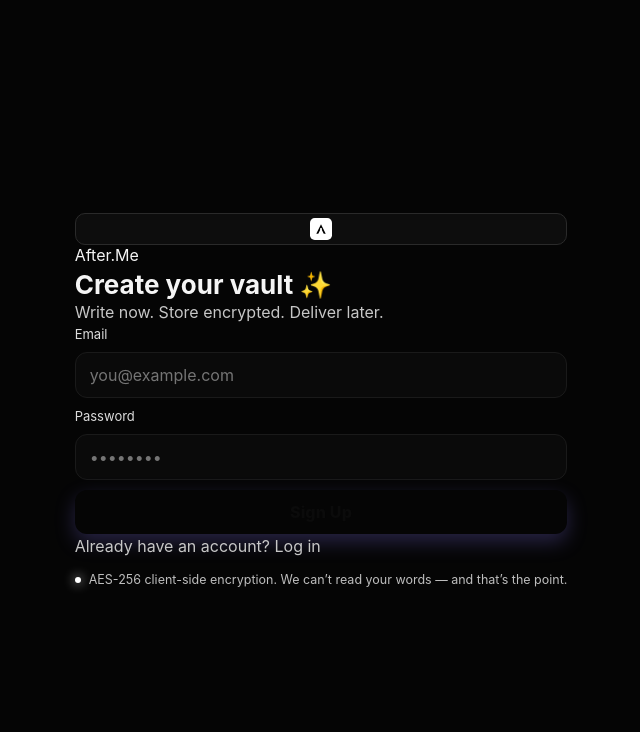
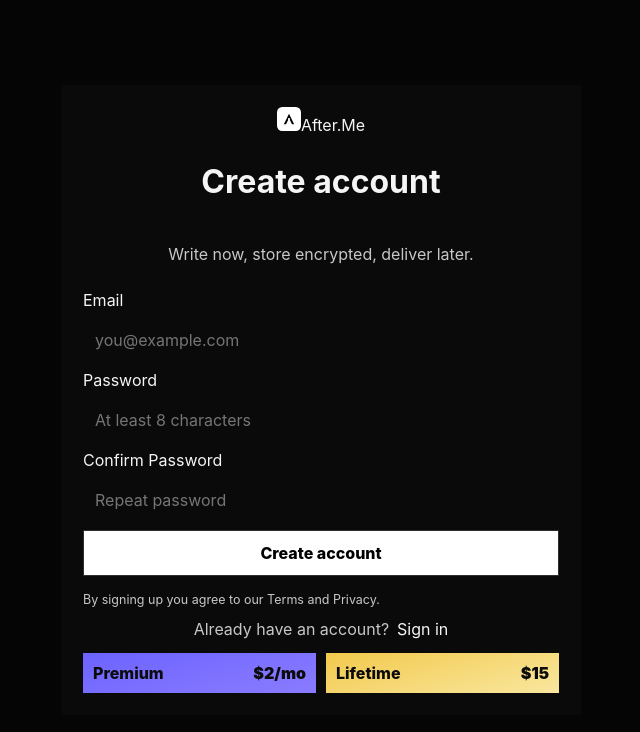
Before and after one commit to emirusmaximus/after-me-starter, a Next.js app: page /signup in a window 1280 px wide. Shown: the top 732 px of the page, without its empty margins (319-959 px from the left). Built offline with nearby package versions, Linux system fonts and the light colour scheme; no server answers.

Commit message:
Update page.tsx

```diff
--- a/app/signup/page.tsx
+++ b/app/signup/page.tsx
@@ -1,174 +1,84 @@
+// app/signup/page.tsx
 "use client";
 
-import { Suspense, useState } from "react";
-import { useRouter, useSearchParams } from "next/navigation";
+import Link from "next/link";
+import { useRouter } from "next/navigation";
+import { useState } from "react";
 import { supabase } from "@/lib/supabaseClient";
-import Link from "next/link";
-import { motion } from "framer-motion";
 
-export default function SignupPage() {
-  return (
-    <Suspense fallback={<main className="auth-shell"><div className="glass">Loading…</div></main>}>
-      <SignupInner />
-    </Suspense>
-  );
-}
-
-function SignupInner() {
+export default function SignupPage(){
   const router = useRouter();
-  const params = useSearchParams();
-  const redirectTo = params.get("redirectTo") || "/dashboard";
-
   const [email, setEmail] = useState("");
   const [password, setPassword] = useState("");
-  const [err, setErr] = useState("");
-  const [loading, setLoading] = useState(false);
+  const [confirm, setConfirm] = useState("");
+  const [err, setErr] = useState<string|null>(null);
+  const [busy, setBusy] = useState(false);
 
-  async function handleSignup(e: React.FormEvent<HTMLFormElement>) {
-    e.preventDefault();
-    setErr("");
-    setLoading(true);
-
+  const onSubmit = async (e: React.FormEvent) => {
+    e.preventDefault(); setErr(null);
+    if(password !== confirm){ setErr("Passwords do not match."); return; }
+    setBusy(true);
     const { error } = await supabase.auth.signUp({ email, password });
-
-    setLoading(false);
-    if (error) return setErr(error.message);
-
-    // Eğer verify-email sayfasını eklediysen yorum satırını aç:
-    // router.replace("/verify-email");
-    router.replace(`/username?redirectTo=${encodeURIComponent(redirectTo)}`);
-  }
+    setBusy(false);
+    if(error) setErr(error.message);
+    else router.replace("/dashboard");
+  };
 
   return (
-    <main className="auth-shell">
-      <motion.div
-        className="glass"
-        initial={{ opacity: 0, y: 16 }}
-        animate={{ opacity: 1, y: 0 }}
-        transition={{ duration: 0.35 }}
-      >
-        <Link href="/" className="brand" aria-label="Back to Home">
-          <span className="badge"><img src="/logo.svg" alt="" width={22} height={22}/></span>
-          <span>After.Me</span>
-        </Link>
+    <main className="auth">
+      <div className="box">
+        <header className="hd">
+          <Link href="/" className="brand">
+            <img src="/logo.svg" width={24} height={24} alt="After.Me"/><span>After.Me</span>
+          </Link>
+          <h1>Create account</h1>
+          <p className="muted">Write now, store encrypted, deliver later.</p>
+        </header>
 
-        <h1 className="title">Create your vault ✨</h1>
-        <p className="sub">Write now. Store encrypted. Deliver later.</p>
-
-        <form onSubmit={handleSignup} className="form">
+        <form onSubmit={onSubmit} className="form">
           <label>Email</label>
-          <input
-            type="email"
-            placeholder="you@example.com"
-            autoComplete="email"
-            value={email}
-            onChange={e=>setEmail(e.target.value)}
-            required
-          />
-
+          <input required type="email" placeholder="you@example.com" value={email} onChange={e=>setEmail(e.target.value)}/>
           <label>Password</label>
-          <input
-            type="password"
-            placeholder="••••••••"
-            autoComplete="new-password"
-            value={password}
-            onChange={e=>setPassword(e.target.value)}
-            required
-          />
-
-          <button className="btn btn-primary" type="submit" disabled={loading}>
-            {loading ? "Creating…" : "Sign Up"}
-          </button>
-
-          {err && <p className="error">{err}</p>}
+          <input required type="password" placeholder="At least 8 characters" value={password} onChange={e=>setPassword(e.target.value)}/>
+          <label>Confirm Password</label>
+          <input required type="password" placeholder="Repeat password" value={confirm} onChange={e=>setConfirm(e.target.value)}/>
+          {err && <p className="err">{err}</p>}
+          <button className="btn solid full" disabled={busy}>{busy ? "Creating…" : "Create account"}</button>
+          <div className="muted small" style={{marginTop:8}}>
+            By signing up you agree to our <a href="/legal/terms">Terms</a> and <a href="/legal/privacy">Privacy</a>.
+          </div>
         </form>
 
-        <p className="alt">
-          Already have an account?{" "}
-          <Link href={`/login?redirectTo=${encodeURIComponent(redirectTo)}`} className="link">Log in</Link>
-        </p>
+        <div className="row">
+          <span className="muted">Already have an account?</span> <Link href="/login">Sign in</Link>
+        </div>
 
-        <div className="trust">
-          <span className="dot" />
-          AES-256 client-side encryption. We can’t read your words — and that’s the point.
+        {/* Small plan nudge */}
+        <div className="nudge">
+          <div className="ncol premium"><div className="t">Premium</div><div className="p">$2/mo</div></div>
+          <div className="ncol lifetime"><div className="t">Lifetime</div><div className="p">$15</div></div>
         </div>
-      </motion.div>
+      </div>
 
       <style jsx>{`
-        :root{
-          --bg:#050505; --fg:#f5f5f5; --muted:#c7c7c7; --border:#1a1a1a;
-          --glass: rgba(255,255,255,0.06); --glass-b: rgba(255,255,255,0.12);
-          --grad: linear-gradient(135deg,#6C63FF 0%,#8A7CFF 100%);
-        }
-        body{
-          background:
-            radial-gradient(60% 60% at 50% 15%, rgba(255,255,255,.06) 0%, transparent 60%),
-            #050505;
-          color:var(--fg);
-        }
-        .auth-shell{min-height:100dvh;display:grid;place-items:center;padding:24px}
-        .glass{
-          width:min(460px,92vw);
-          background:var(--glass);
-          border:1px solid var(--glass-b);
-          border-radius:18px;
-          backdrop-filter: blur(12px) saturate(1.2);
-          box-shadow:0 10px 40px rgba(0,0,0,.45), inset 0 0 1px rgba(255,255,255,.25);
-          padding:24px 22px;
-          display:grid;gap:14px;
-        }
-
-        .brand{
-          display:inline-flex;align-items:center;gap:10px;
-          text-decoration:none;color:#fff;font-weight:700;letter-spacing:.2px;
-        }
-        .badge{
-          display:grid;place-items:center;border:1px solid #2a2a2a;border-radius:10px;padding:4px;background:#0d0d0d
-        }
-
-        .title{font-size:26px;margin:4px 0 2px}
-        .sub{color:var(--muted);margin:0 0 4px}
-
-        .form{display:grid;gap:10px;margin-top:4px}
-        label{font-size:13px;color:#dcdcdc}
-        input{
-          background:#0a0a0a;border:1px solid var(--border);
-          border-radius:12px;color:#fff;padding:12px 14px;
-          outline:none; transition: box-shadow .2s, border-color .2s;
-        }
-        input:focus{ border-color:#5f5f5f; box-shadow:0 0 0 3px rgba(138,124,255,.18) }
-
-        .btn{
-          appearance:none;border:0;border-radius:12px;padding:12px 16px;
-          font-weight:800;letter-spacing:.2px;cursor:pointer;transition:transform .15s ease, box-shadow .2s;
-        }
-        .btn:disabled{opacity:.8;cursor:default}
-        .btn-primary{
-          background:var(--grad); color:#0b0b0b;
-          box-shadow:0 8px 20px rgba(138,124,255,.25);
-        }
-        .btn-primary:hover{ transform:translateY(-1px) }
-        .btn-primary:active{ transform:translateY(0) }
-
-        .alt{color:var(--muted);margin-top:2px}
-        .link{
-          color:#f0f0f0;text-decoration:none;border-bottom:1px dashed rgba(240,240,240,.35);
-        }
-
-        .trust{
-          display:flex;align-items:center;gap:8px;
-          font-size:12.5px;color:#bdbdbd;margin-top:2px
-        }
-        .dot{width:6px;height:6px;border-radius:50%;background:#fff;box-shadow:0 0 12px #fff;display:inline-block}
-
-        .error{
-          color:#ffb4b4;border:1px solid rgba(255,180,180,.35);
-          background:rgba(255,100,100,.1);
-          padding:10px;border-radius:12px;margin-top:4px
-        }
-
-        /* Mavi default link görünümünü kırmak için */
-        :global(a){ color:inherit }
+        .auth{ min-height:100dvh; display:grid; place-items:center; background:var(--bg); color:var(--fg) }
+        .box{ width:min(520px,92vw); border:1px solid var(--line); background:#0a0a0a; padding:22px }
+        .hd{ display:grid; gap:6px; text-align:center }
+        .brand{ display:inline-flex; gap:10px; align-items:center; margin:0 auto 4px; color:#fff; font-weight:800 }
+        .muted{ color:var(--muted) }
+        .small{ font-size:12.5px }
+        .form{ display:grid; gap:8px; margin-top:10px }
+        input{ background:#0a0a0a; border:1px solid var(--line); color:#fff; padding:12px 12px; border-radius:0 }
+        .err{ color:#ffb3b3; margin:6px 0 0 }
+        .btn{ border:1px solid #2f2f2f; background:#fff; color:#000; padding:12px 14px; font-weight:800; border-radius:0 }
+        .btn.full{ width:100% }
+        .row{ display:flex; gap:8px; justify-content:center; margin-top:12px }
+        .nudge{ display:grid; grid-template-columns:1fr 1fr; gap:10px; margin-top:14px }
+        .ncol{ display:grid; grid-template-columns:1fr auto; align-items:center; border:1px solid var(--line); padding:10px; background:#0b0b0b }
+        .ncol .t{ font-weight:800 }
+        .ncol .p{ font-weight:900 }
+        .ncol.premium{ background:linear-gradient(165deg, #6C63FF 0%, #8A7CFF 100%); color:#0b0b0b; border-color:rgba(255,255,255,.25) }
+        .ncol.lifetime{ background:linear-gradient(165deg, #F2C94C 0%, #F9E79F 100%); color:#0b0b0b; border-color:rgba(0,0,0,.2) }
       `}</style>
     </main>
   );
```
